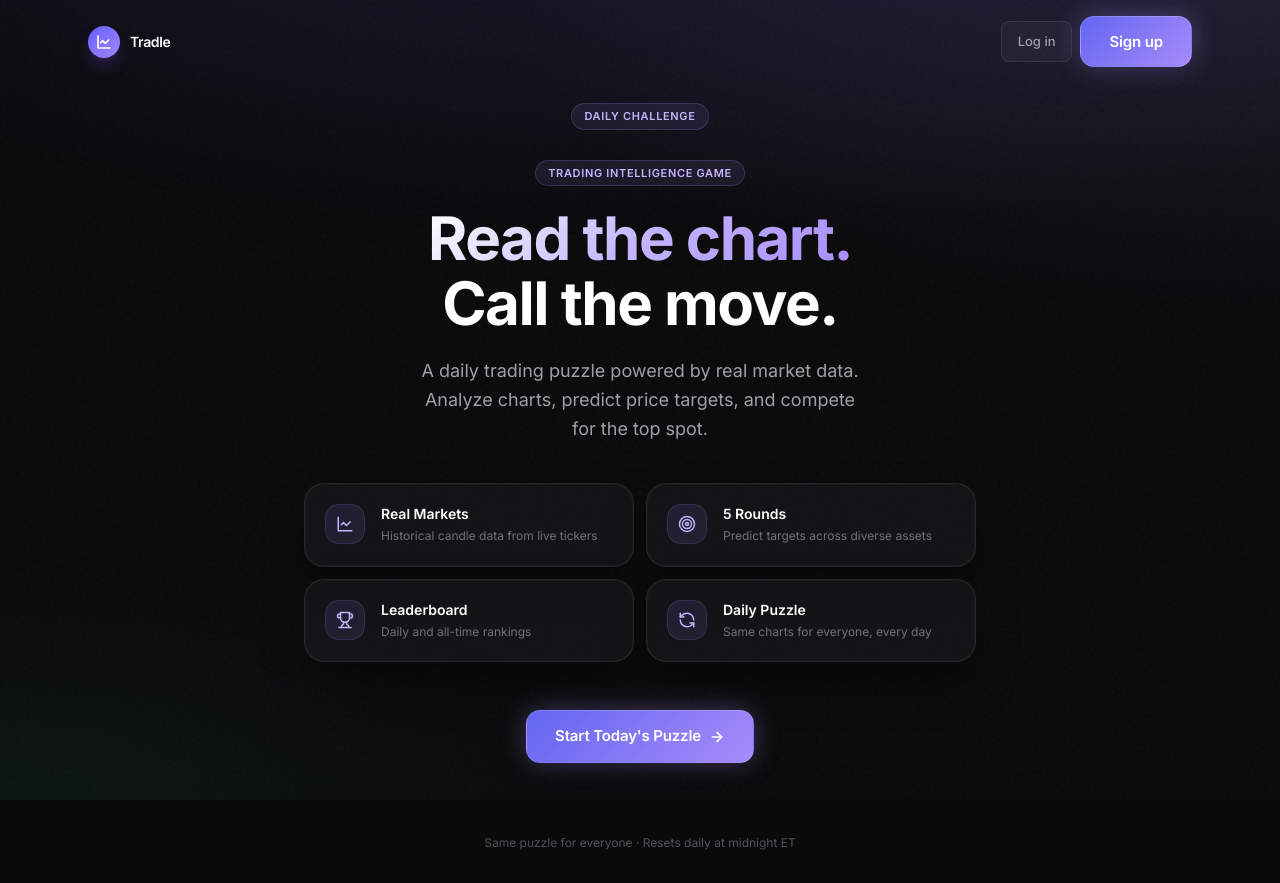
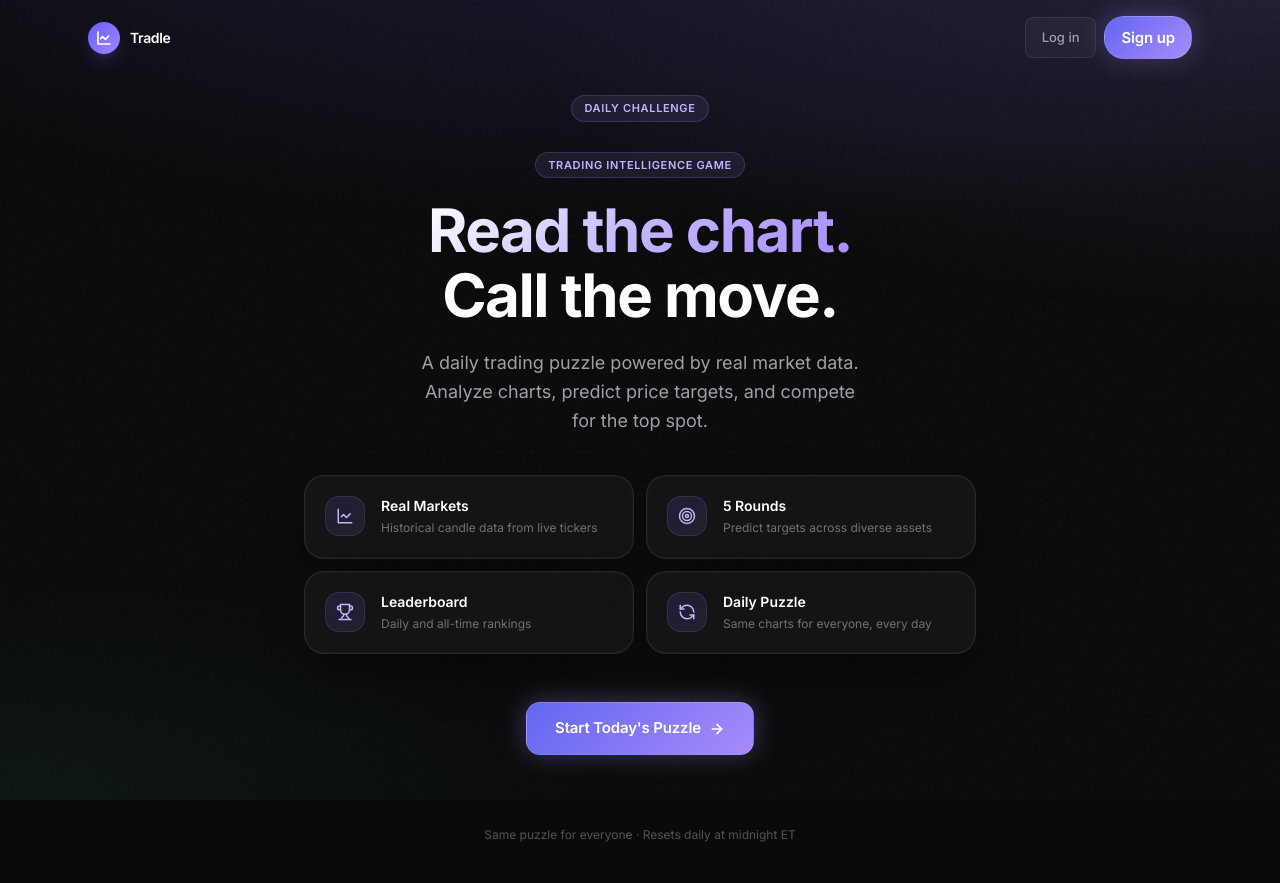
Before and after one commit to NotSure0314/Tradle, a Next.js app: page / in a window 1280 px wide. Built offline with nearby package versions, Linux system fonts and the light colour scheme; no server answers.

Commit message:
fix: match signup button size to login button

```diff
--- a/src/components/UserMenu.tsx
+++ b/src/components/UserMenu.tsx
@@ -51,7 +51,7 @@ export default function UserMenu() {
         <Link href="/login" className="btn-ghost text-sm">
           Log in
         </Link>
-        <Link href="/signup" className="btn-primary text-sm px-4 py-2">
+        <Link href="/signup" className="btn-primary text-sm !py-2.5 !px-4 !rounded-lg font-medium">
           Sign up
         </Link>
       </div>
```
